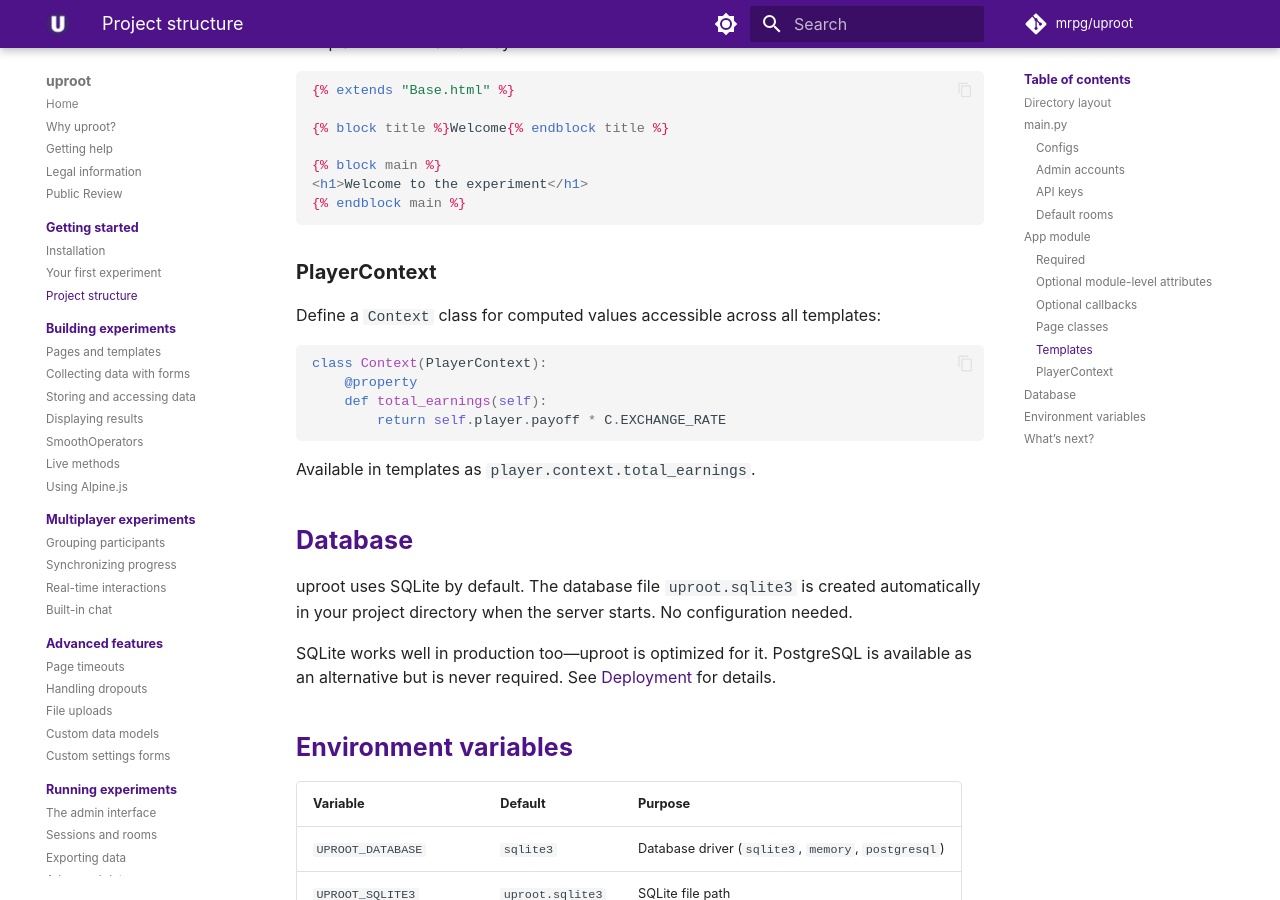
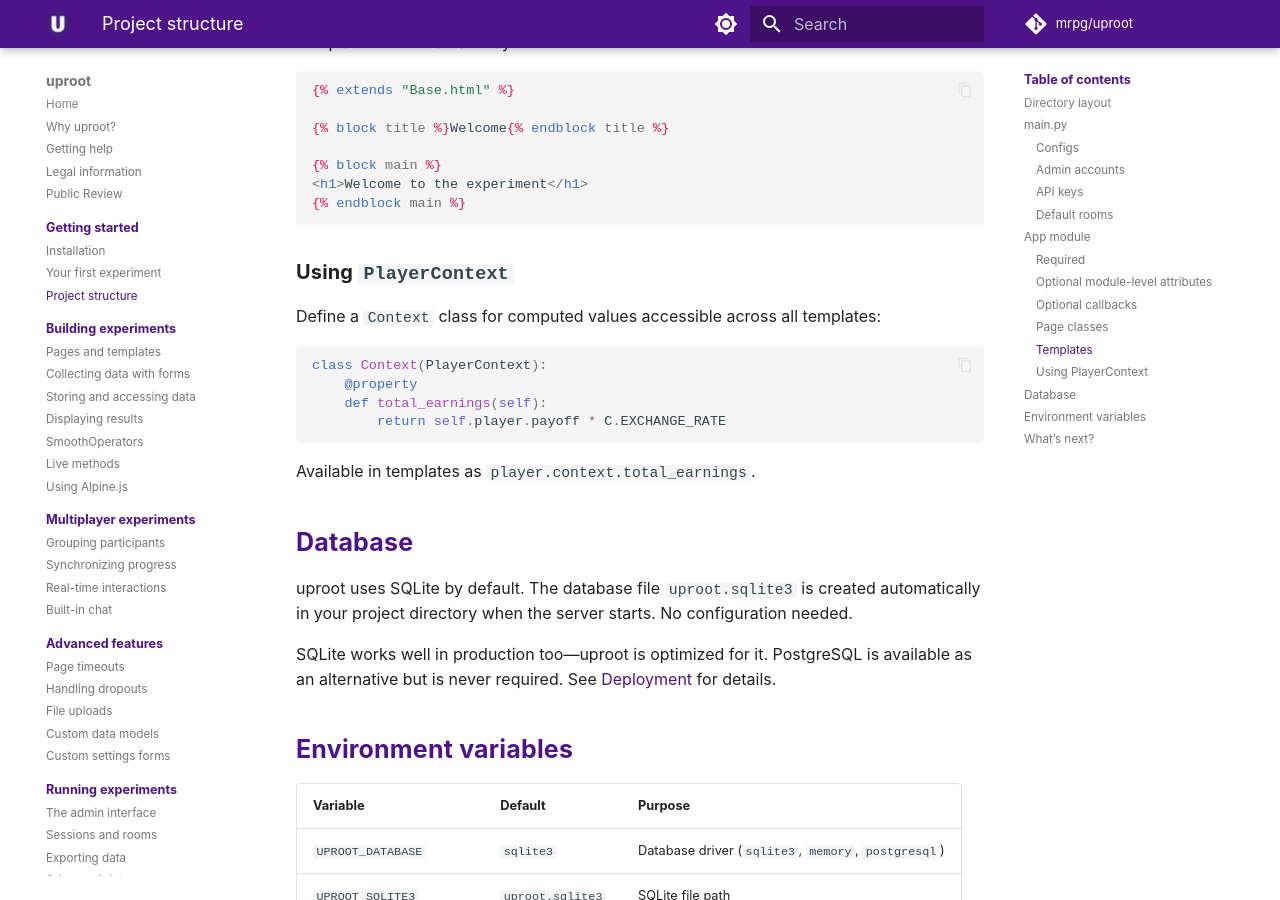
Before and after one commit to mrpg/uproot-docs, an MkDocs documentation site: the page built from docs/getting-started/project-structure.md, in a window 1280 px wide and 900 px high, scrolled down 3965 px. Built offline with MkDocs 1.6.1 and Material for MkDocs 9.7.7, drawn with Linux system fonts in a browser that asks for light colours; some web fonts are replaced; comment, search, counter and statistics services are not loaded.

Commit message:
Use <code> in heading in project-structure.md

````diff
--- a/docs/getting-started/project-structure.md
+++ b/docs/getting-started/project-structure.md
@@ -176,7 +176,7 @@ Templates extend a base layout:
 {% endblock main %}
 ```
 
-### PlayerContext
+### Using `PlayerContext`
 
 Define a `Context` class for computed values accessible across all templates:
 
````
